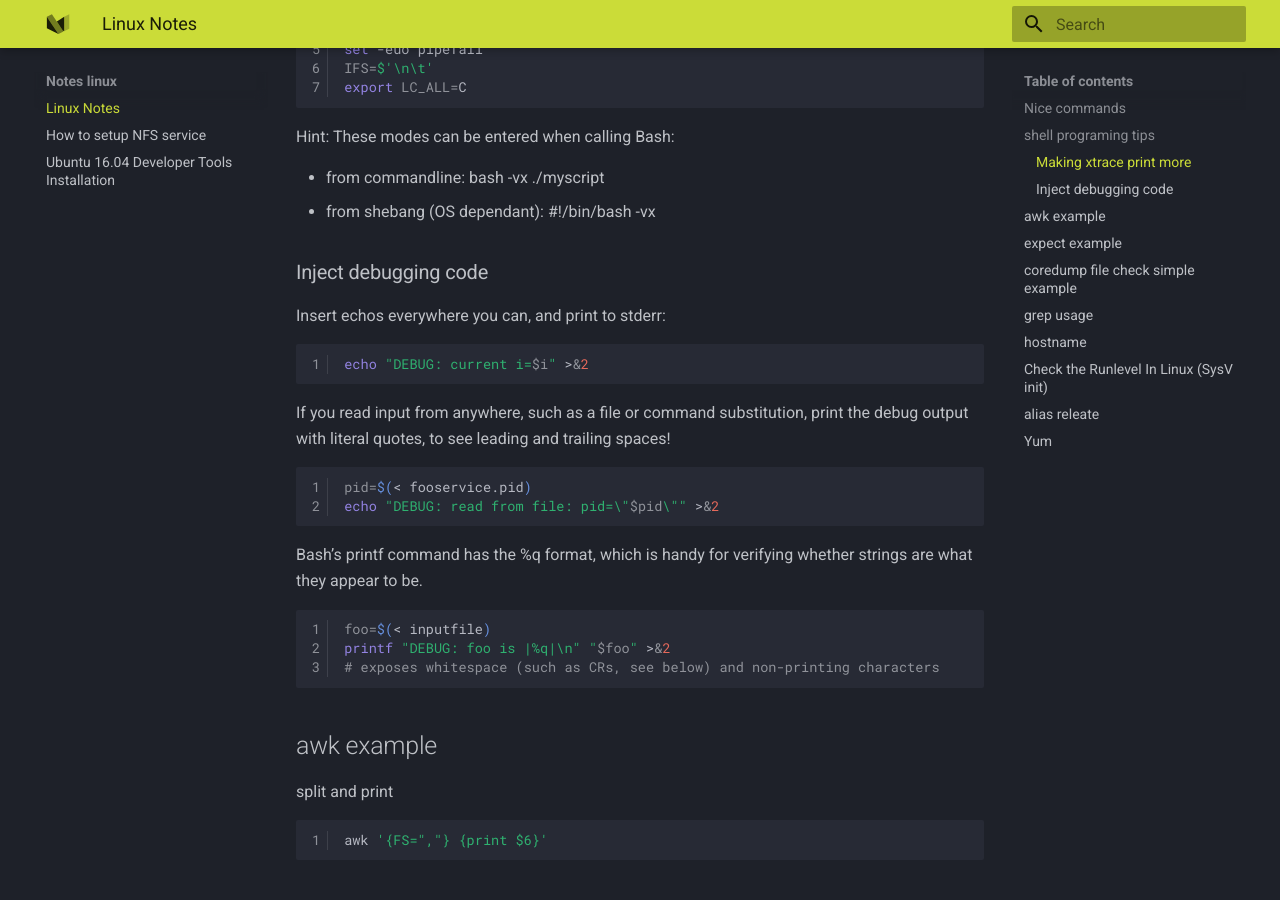
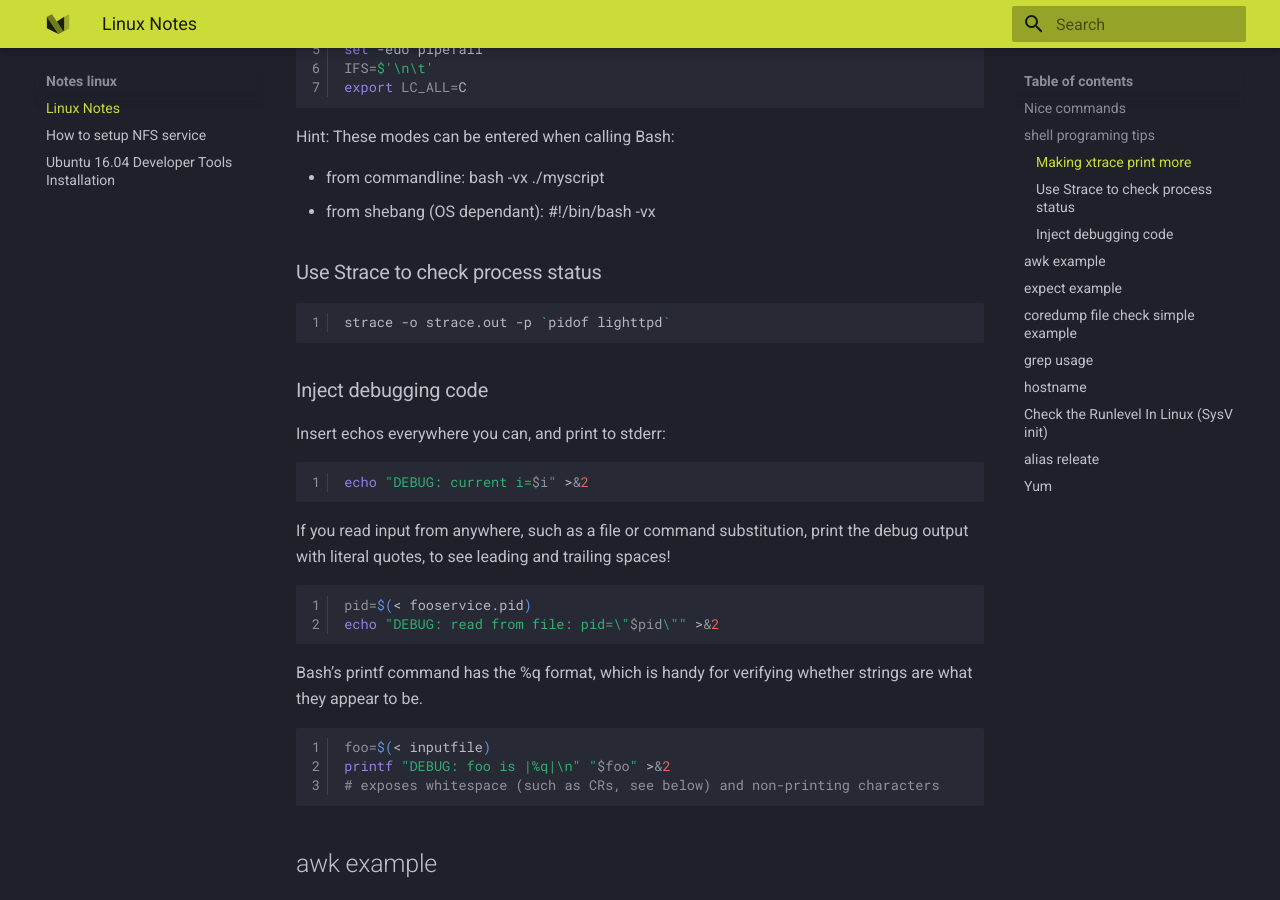
Before and after one commit to liambob77/ruihan.tech, an MkDocs documentation site: the page built from docs/notes_linux/Linux.md, in a window 1280 px wide and 900 px high, scrolled down 1414 px. Built offline with MkDocs 1.6.1 and Material for MkDocs 9.7.7, drawn with Linux system fonts in a browser that asks for light colours.

Commit message:
Update Linux.md

````diff
--- a/docs/notes_linux/Linux.md
+++ b/docs/notes_linux/Linux.md
@@ -55,6 +55,12 @@ Hint: These modes can be entered when calling Bash:
 
 - from commandline: bash -vx ./myscript
 - from shebang (OS dependant): #!/bin/bash -vx
+
+### Use Strace to check process status
+
+```bash
+strace -o strace.out -p `pidof lighttpd`
+```
 
 ### Inject debugging code
 
````
